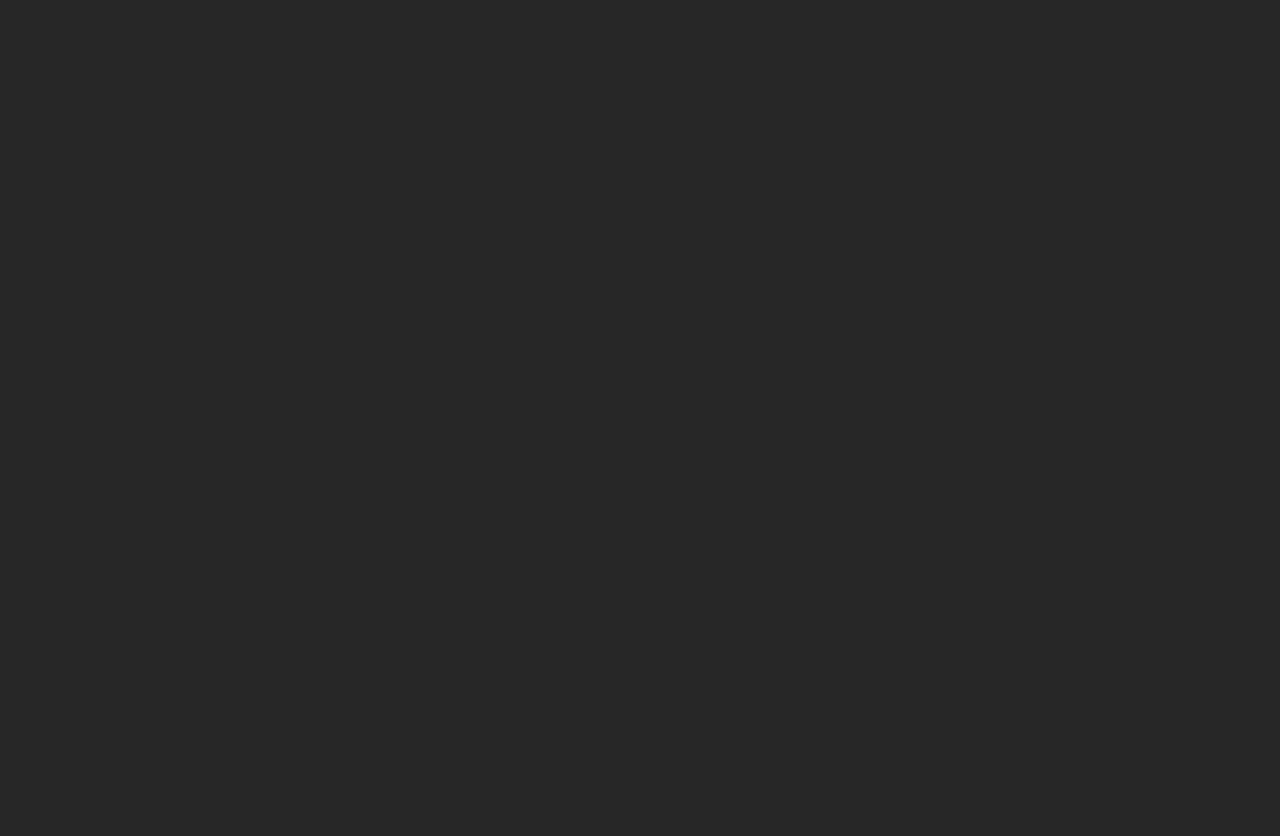
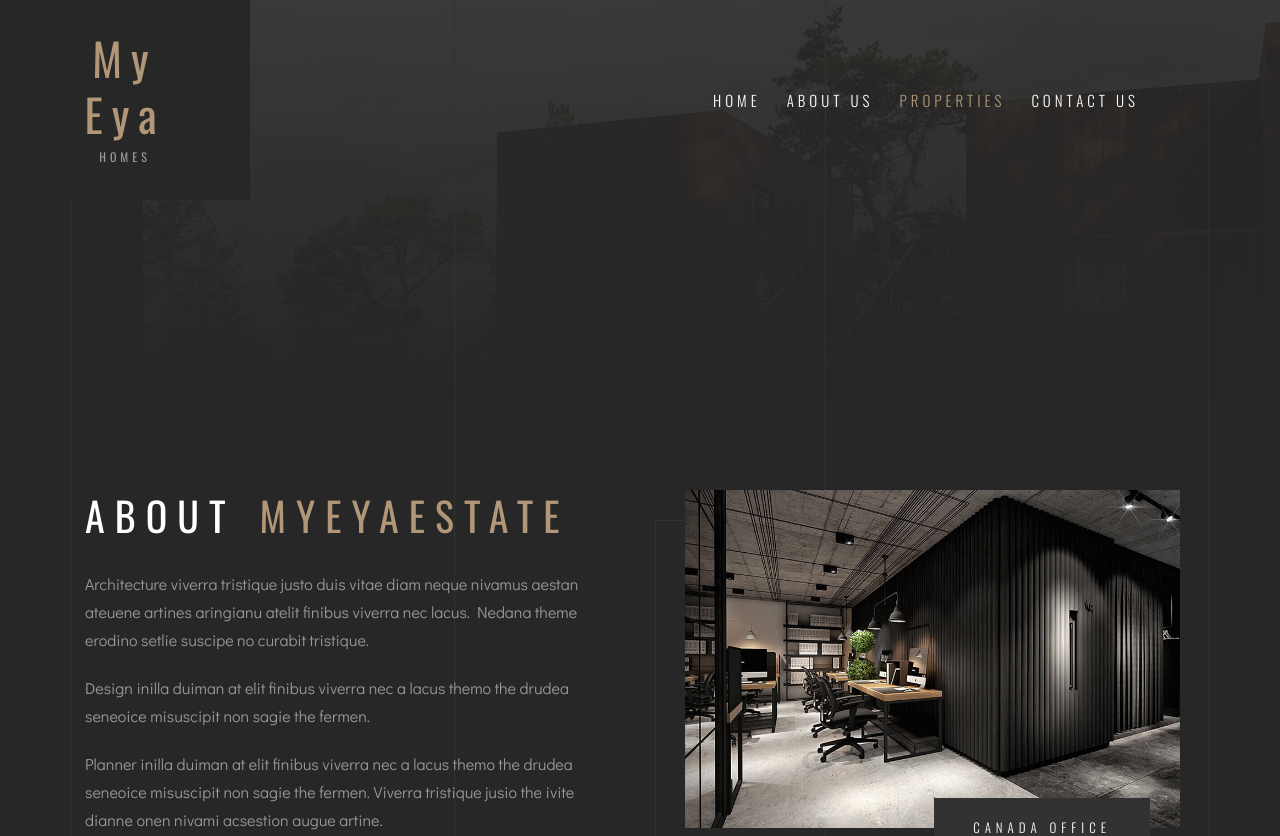
Before and after one commit to RehkMansa/eyaFrontendV2, a React (Vite) app: page /properties in a window 1280 px wide. Before the commit this address had no page. Shown: the top 836 px of the page. Before the commit the page ends 800 px from the top, so only its background shows below. Built offline with nearby package versions, Linux system fonts and the light colour scheme.

Commit message:
fixed section title | changed default click behaviour for routes

```diff
--- a/index.html
+++ b/index.html
@@ -2,7 +2,7 @@
 <html lang="en">
   <head>
     <meta charset="UTF-8" />
-    <link rel="icon" type="image/svg+xml" href="/logo.svg" />
+    <link rel="icon" type="image/svg+xml" href="/favicon.svg" />
     <link rel="stylesheet" href="https://cdn.jsdelivr.net/npm/bootstrap@4.6.2/dist/css/bootstrap.min.css">
     <link rel="preconnect" href="https://fonts.googleapis.com">
     <link rel="preconnect" href="https://fonts.gstatic.com" crossorigin>
--- a/src/components/blocks/Header/index.tsx
+++ b/src/components/blocks/Header/index.tsx
@@ -37,7 +37,7 @@ const Line = styled.div`
 
 const MenuLink = ({ name, to }: { name: string; to: string }) => (
     <li className="nav-item">
-        <NavLink className="nav-link" to={to}>
+        <NavLink end className="nav-link" to={to}>
             {name}
         </NavLink>
     </li>
@@ -69,6 +69,8 @@ const menuItems = [
 const Header = () => {
     const [show, setShow] = useState(false);
 
+    const handleClick = () => setShow(false);
+
     return (
         <section>
             <nav className="navbar navbar-expand-lg">
@@ -98,7 +100,9 @@ const Header = () => {
                 >
                     <ul className="navbar-nav ml-auto">
                         {menuItems.map(item => (
-                            <MenuLink key={item.idx} {...item} />
+                            <div key={item.idx} role="button" onClick={handleClick}>
+                                <MenuLink {...item} />
+                            </div>
                         ))}
                     </ul>
                 </div>
--- a/src/components/layouts/MainLayout/index.tsx
+++ b/src/components/layouts/MainLayout/index.tsx
@@ -1,11 +1,25 @@
 import { Outlet } from "react-router-dom";
+import styled from "styled-components";
 import Footer from "../../blocks/Footer";
 import Header from "../../blocks/Header";
 import BannerHeader from "../HeroSection/Banner";
 import HomepageHeader from "../HeroSection/Homepage";
 
+const Main = styled.main`
+    @media screen and (max-width: 576px) {
+        .section-title {
+            letter-spacing: 5px;
+            text-align: center;
+        }
+
+        .unset-text-align {
+            text-align: unset;
+        }
+    }
+`;
+
 const MainLayout = ({ isHomePage }: { isHomePage: boolean }) => (
-    <main>
+    <Main>
         <Header />
         {isHomePage && <HomepageHeader />}
         <div className="content-wrapper">
@@ -18,6 +32,6 @@ const MainLayout = ({ isHomePage }: { isHomePage: boolean }) => (
             <Outlet />
             <Footer />
         </div>
-    </main>
+    </Main>
 );
 export default MainLayout;
--- a/src/components/sections/AboutSection/index.tsx
+++ b/src/components/sections/AboutSection/index.tsx
@@ -8,7 +8,7 @@ const AboutSection = () => (
                     className="col-md-6 mb-30 animate-box"
                     data-animate-effect="fadeInUp"
                 >
-                    <h2 className="section-title">
+                    <h2 className="section-title unset-text-align">
                         About <span>MyEyaEstate</span>
                     </h2>
                     <p>
--- a/src/routes/routes.tsx
+++ b/src/routes/routes.tsx
@@ -5,6 +5,7 @@ import Homepage from "../pages/homepage";
 const AllRoutes = () => {
     const routes = useRoutes([
         {
+            path: "/",
             element: <MainLayout isHomePage />,
             children: [
                 {
@@ -20,6 +21,10 @@ const AllRoutes = () => {
                     path: "about-us",
                     element: <Homepage />,
                 },
+                {
+                    path: "properties",
+                    element: <Homepage />,
+                },
             ],
         },
     ]);
```
Also changed, not shown: public/favicon.svg (added).
